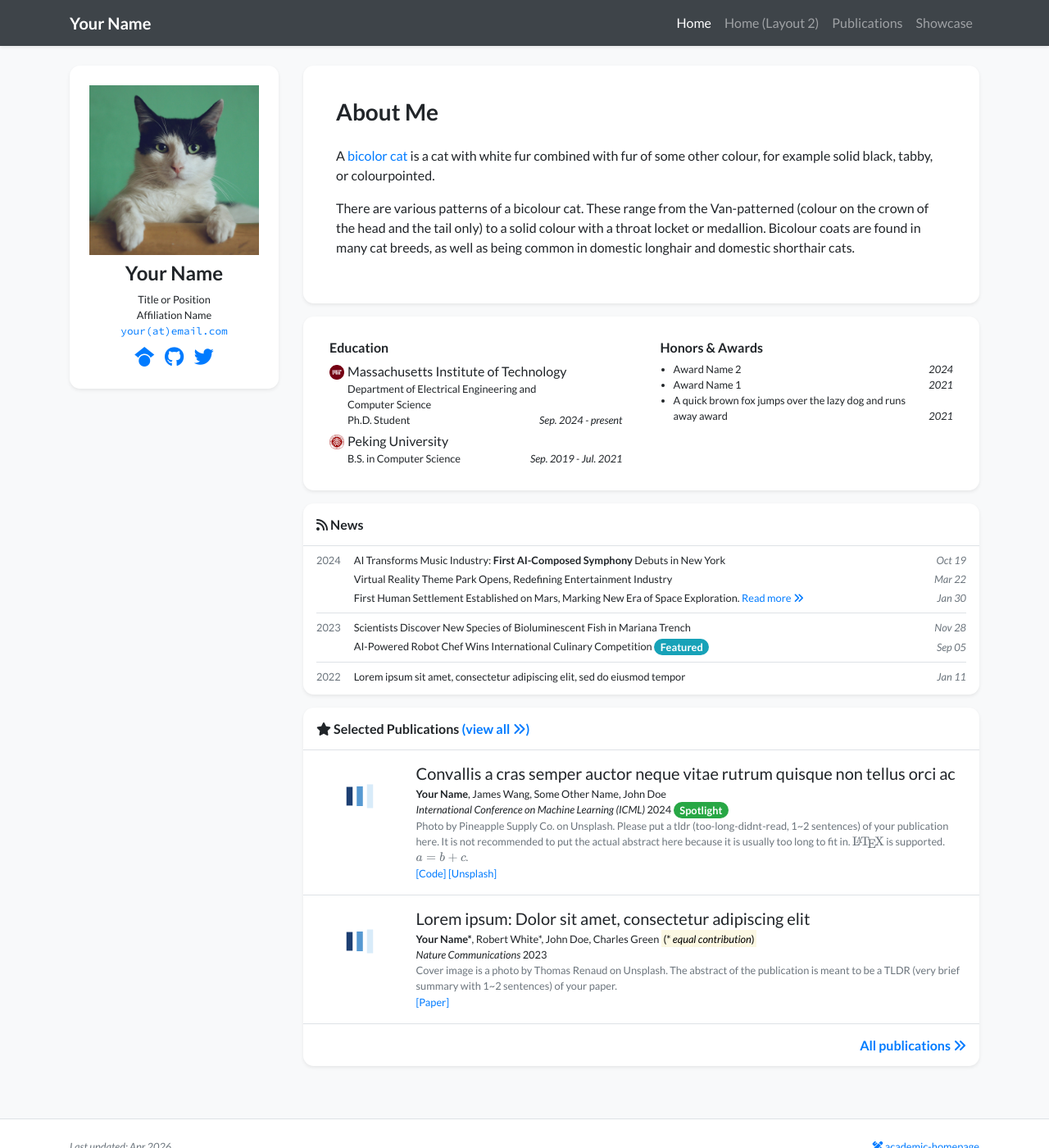
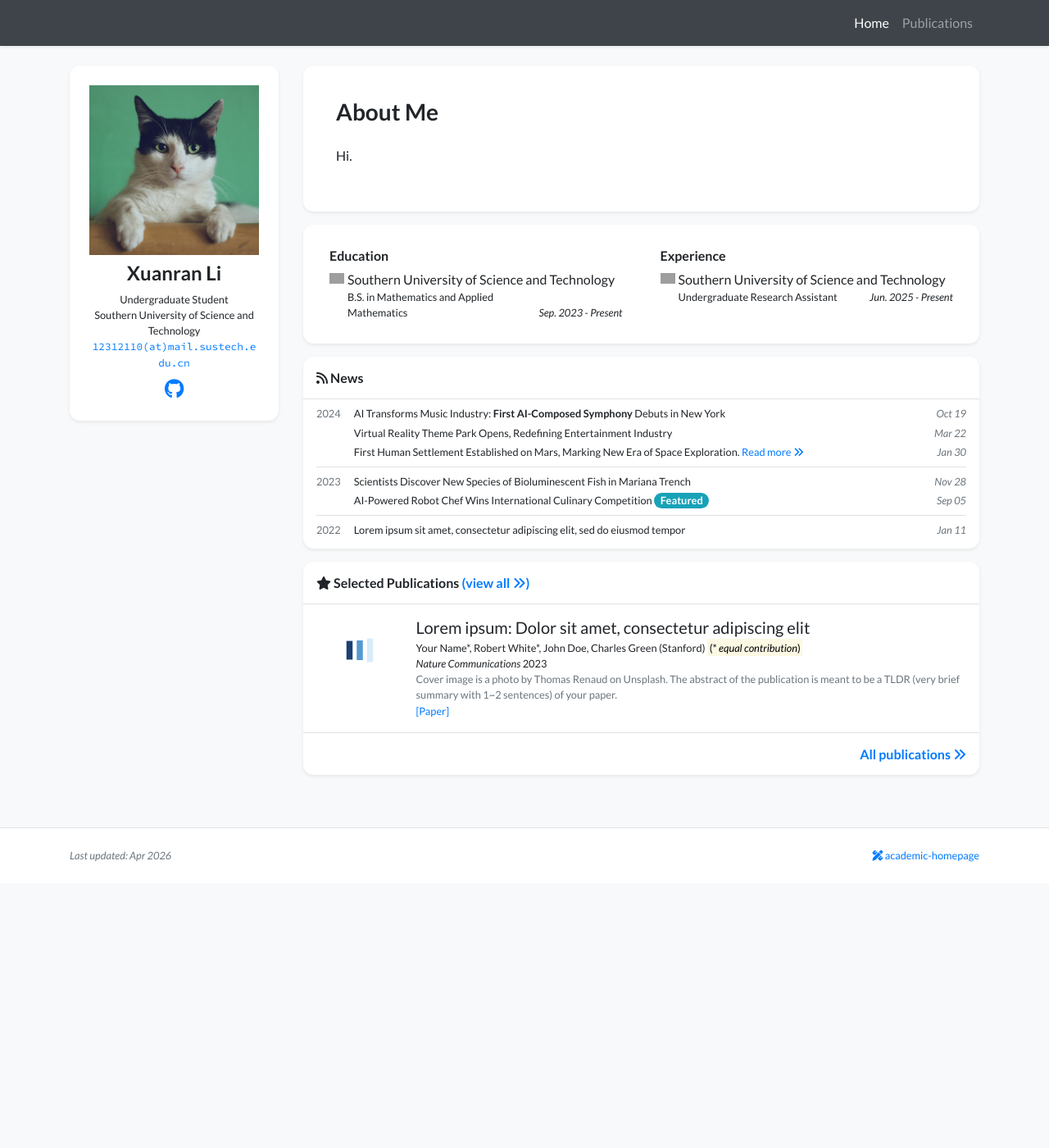
Before and after one commit to lxriscute0501/lxriscute0501.github.io, a Jekyll site: the page built from index.html, in a window 1280 px wide and 1400 px high. Shown: the whole window at 82% size. Built offline with Jekyll 4.4.1, drawn with Linux system fonts in a browser that asks for light colours; nearby versions of some CDN libraries; a style sheet for code colours, icons or effects is not loaded; grey boxes are pictures that could not be loaded.

Commit message:
basic info

```diff
--- a/_data/authors.yml
+++ b/_data/authors.yml
@@ -1,22 +1,2 @@
-"Your Name":
+"Xuanran Li":
   bold: true
-
-"Robert White":
-  url: https://www.google.com/?q=Robert+White
-
-"Charles Green (MIT)":
-  name: Charles Green
-  url: https://www.google.com/?q=Charles+Green+MIT
-
-"Charles Green (Stanford)":
-  name: Charles Green
-  url: https://www.google.com/?q=Charles+Green+Stanford
-
-"Garrett Harris":
-  url: https://www.google.com/?q=Garrett+Harris
-
-"James Wang":
-  url: https://www.google.com/?q=James+Wang
-
-"John Doe":
-  url: https://www.google.com/?q=John+Doe
--- a/_data/navigation.yml
+++ b/_data/navigation.yml
@@ -3,9 +3,5 @@ pages:
 #       For example, the `navbar_title` field in `showcase.html` is "Showcase" and the `name` field here should also be "Showcase"
 - name: Home
   url: /
-- name: Home (Layout 2)
-  url: /index_layout2
 - name: Publications
   url: /publications
-- name: Showcase
-  url: /showcase
--- a/_data/profile.yml
+++ b/_data/profile.yml
@@ -1,18 +1,16 @@
-primary_name: "Your Name"
+primary_name: "Xuanran Li"
 secondary_name: ""
-navbar_name: "Your Name"
+navbar_name: ""
 
 positions:
-- name: Title or Position
-- name: Affiliation Name
-  logo: /assets/images/badges/MIT_Social_circle.png  # Logo is optional
+- name: Undergraduate Student
+- name: Southern University of Science and Technology
 
-
-email: "your@email.com"
+email: "12312110@mail.sustech.edu.cn"
 # cv_link: link-to-your-cv-file
-gscholar: xFmQpf4AAAAJ  # This is an example, replace it with your own Google Scholar ID
-github: your_github_id
-twitter: your_twitter_id  # Do not include the '@' symbol
+# gscholar:  # This is an example, replace it with your own Google Scholar ID
+github: lxriscute0501
+# twitter: your_twitter_id  # Do not include the '@' symbol
 # wechat_qrcode: /assets/images/etc/wechat.jpg
 # wechat_prompt: >-
 #   Please tell me your <strong>name</strong> and <strong>affiliation</strong> (current or past) when adding my wechat. Thanks!
@@ -22,12 +20,7 @@ twitter: your_twitter_id  # Do not include the '@' symbol
 short_bio_text_justify: false
 short_bio: >-
   <p>
-    A <a href="https://en.wikipedia.org/wiki/Bicolor_cat" target="_blank">bicolor cat</a> is a cat with white fur combined with fur of some other colour, for example solid black, tabby, or colourpointed.
-  </p>
-  <p>
-    There are various patterns of a bicolour cat. These range from the Van-patterned (colour on the crown of the head
-    and the tail only) to a solid colour with a throat locket or medallion. Bicolour coats are found in many cat breeds,
-    as well as being common in domestic longhair and domestic shorthair cats.
+    Hi.
   </p>
 
 portrait_url: /assets/images/photos/portrait.jpg
@@ -35,27 +28,17 @@ portrait_caption: >-
   Photo by Manja Vitolic on Unsplash (this caption is optional, comment it out to disable).
 
 education:
-- name: Massachusetts Institute of Technology
-  logo: /assets/images/badges/MIT_Social_circle.png
-  position: >-
-    Department of Electrical Engineering and Computer Science <br/>
-    Ph.D. Student
-  date: Sep. 2024 - present
-- name: Peking University
-  logo: /assets/images/badges/PKU_red.png
-  position: B.S. in Computer Science
-  date: Sep. 2019 - Jul. 2021
+- name: Southern University of Science and Technology
+  logo: /assets/images/badges/SUSTech.png
+  position: B.S. in Mathematics and Applied Mathematics
+  date: Sep. 2023 - Present
 
-# experience:
-# - name: Peking University
-#   logo: /assets/images/badges/PKU_red.png
-#   position: Research Intern
-#   date: Sep. 2019 - Jul. 2021
+experience:
+- name:  Southern University of Science and Technology
+  logo: /assets/images/badges/SUSTech.png
+  position: Undergraduate Research Assistant
+  date: Jun. 2025 - Present
 
-awards:
-- name: Award Name 2
-  date: 2024
-- name: Award Name 1
-  date: 2021
-- name: A quick brown fox jumps over the lazy dog and runs away award
-  date: 2021
+# awards:
+# - name: Award Name 1
+#   date: 2024
```
Also changed, not shown: _publications/2024/2024-pub-example-3.md (deleted, +0 -22 lines), _news/2026-news1.md (added), _publications/2026/2023-pub-example-1.md (renamed from _publications/2023/2023-pub-example-1.md), _publications/2026/2023-pub-example-2.md (renamed from _publications/2023/2023-pub-example-2.md), _publications/2026/2023-pub-example-no-cover.md (renamed from _publications/2023/2023-pub-example-no-cover.md).
